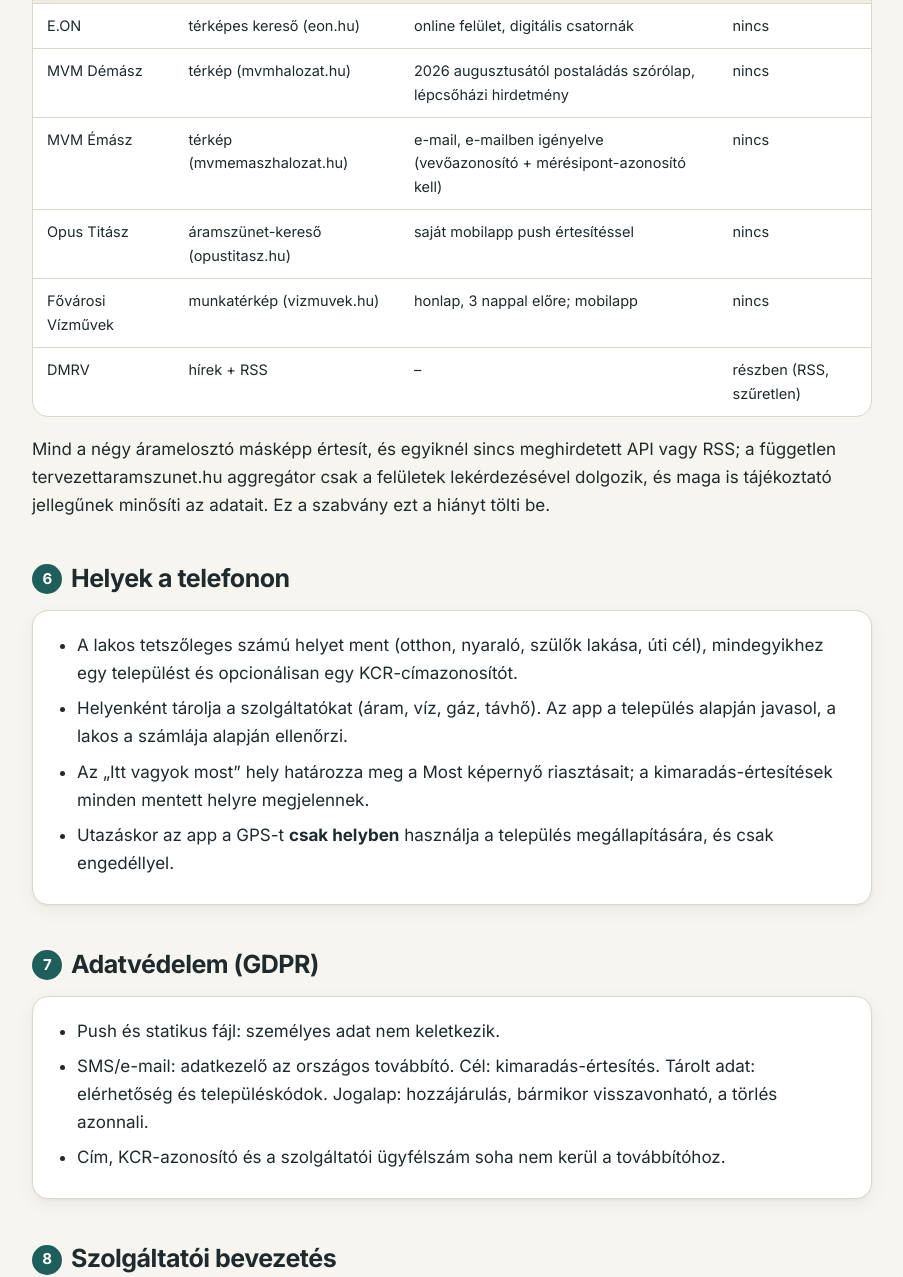
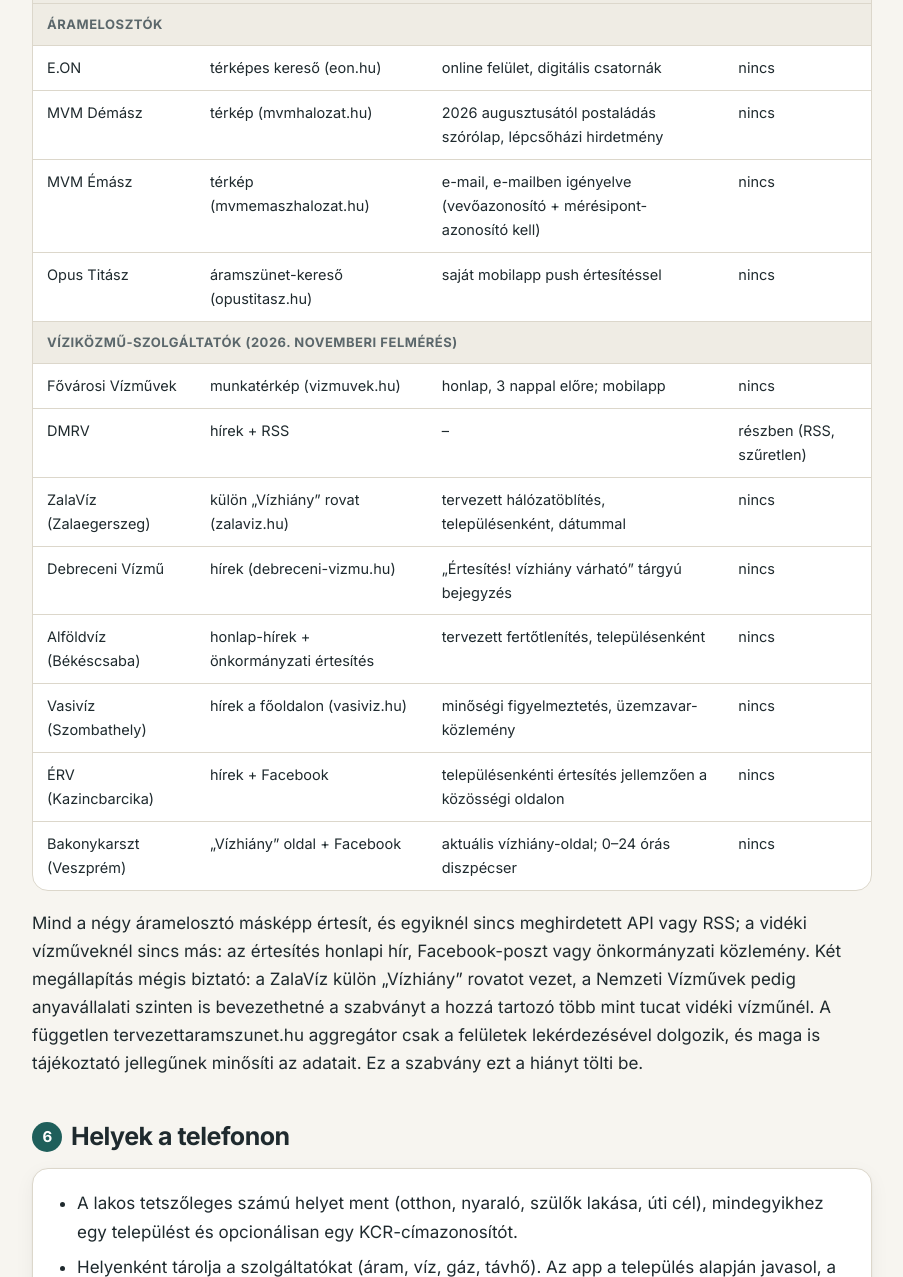
Before and after one commit to madcsaba/kozmu-ertesites, a plain HTML site: page szabvany.html in a window 1280 px wide. Shown: the part 4263-5540 px from the top of the page, without its empty margins (188-1091 px from the left). Drawn offline with Linux system fonts and the light colour scheme.

Commit message:
Felmérés: vidéki víziközmű-szolgáltatók (ZalaVíz, Debreceni Vízmű, Alföldvíz, Vasivíz, ÉRV, Bakonykarszt)

```diff
--- a/szabvany.html
+++ b/szabvany.html
@@ -168,18 +168,30 @@
     <table>
       <thead><tr><th>Szolgáltató</th><th>Fő csatorna</th><th>Értesítés</th><th>Géppel olvasható</th></tr></thead>
       <tbody>
+        <tr><th colspan="4" scope="colgroup">Áramelosztók</th></tr>
         <tr><td>E.ON</td><td>térképes kereső (eon.hu)</td><td>online felület, digitális csatornák</td><td>nincs</td></tr>
         <tr><td>MVM Démász</td><td>térkép (mvmhalozat.hu)</td><td>2026 augusztusától postaládás szórólap, lépcsőházi hirdetmény</td><td>nincs</td></tr>
         <tr><td>MVM Émász</td><td>térkép (mvmemaszhalozat.hu)</td><td>e-mail, e-mailben igényelve (vevőazonosító + mérésipont-azonosító kell)</td><td>nincs</td></tr>
         <tr><td>Opus Titász</td><td>áramszünet-kereső (opustitasz.hu)</td><td>saját mobilapp push értesítéssel</td><td>nincs</td></tr>
+        <tr><th colspan="4" scope="colgroup">Víziközmű-szolgáltatók (2026. novemberi felmérés)</th></tr>
         <tr><td>Fővárosi Vízművek</td><td>munkatérkép (vizmuvek.hu)</td><td>honlap, 3 nappal előre; mobilapp</td><td>nincs</td></tr>
         <tr><td>DMRV</td><td>hírek + RSS</td><td>–</td><td>részben (RSS, szűretlen)</td></tr>
+        <tr><td>ZalaVíz (Zalaegerszeg)</td><td>külön „Vízhiány” rovat (zalaviz.hu)</td><td>tervezett hálózatöblítés, településenként, dátummal</td><td>nincs</td></tr>
+        <tr><td>Debreceni Vízmű</td><td>hírek (debreceni-vizmu.hu)</td><td>„Értesítés! vízhiány várható” tárgyú bejegyzés</td><td>nincs</td></tr>
+        <tr><td>Alföldvíz (Békéscsaba)</td><td>honlap-hírek + önkormányzati értesítés</td><td>tervezett fertőtlenítés, településenként</td><td>nincs</td></tr>
+        <tr><td>Vasivíz (Szombathely)</td><td>hírek a főoldalon (vasiviz.hu)</td><td>minőségi figyelmeztetés, üzemzavar-közlemény</td><td>nincs</td></tr>
+        <tr><td>ÉRV (Kazincbarcika)</td><td>hírek + Facebook</td><td>településenkénti értesítés jellemzően a közösségi oldalon</td><td>nincs</td></tr>
+        <tr><td>Bakonykarszt (Veszprém)</td><td>„Vízhiány” oldal + Facebook</td><td>aktuális vízhiány-oldal; 0–24 órás diszpécser</td><td>nincs</td></tr>
       </tbody>
     </table>
   </div>
   <p>Mind a négy áramelosztó másképp értesít, és egyiknél sincs meghirdetett API vagy RSS; a
-    független tervezettaramszunet.hu aggregátor csak a felületek lekérdezésével dolgozik, és maga
-    is tájékoztató jellegűnek minősíti az adatait. Ez a szabvány ezt a hiányt tölti be.</p>
+    vidéki vízműveknél sincs más: az értesítés honlapi hír, Facebook-poszt vagy önkormányzati
+    közlemény. Két megállapítás mégis biztató: a ZalaVíz külön „Vízhiány” rovatot vezet, a
+    Nemzeti Vízművek pedig anyavállalati szinten is bevezethetné a szabványt a hozzá tartozó
+    több mint tucat vidéki vízműnél. A független tervezettaramszunet.hu aggregátor csak a
+    felületek lekérdezésével dolgozik, és maga is tájékoztató jellegűnek minősíti az adatait.
+    Ez a szabvány ezt a hiányt tölti be.</p>
 
   <h2><span class="num">6</span>Helyek a telefonon</h2>
   <div class="panel">
```
Also changed, not shown: index.html (+13 -2 lines), 1 other file.
